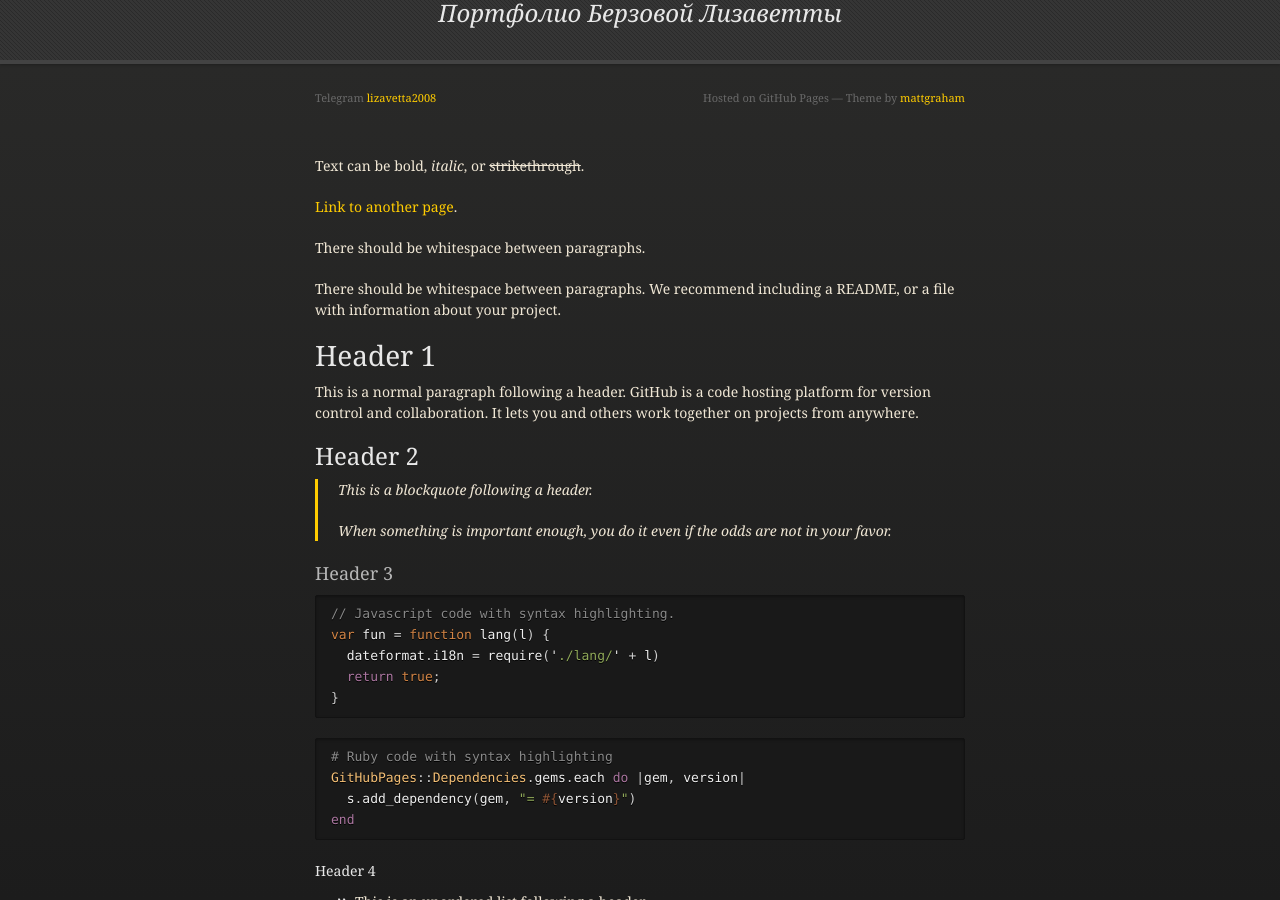
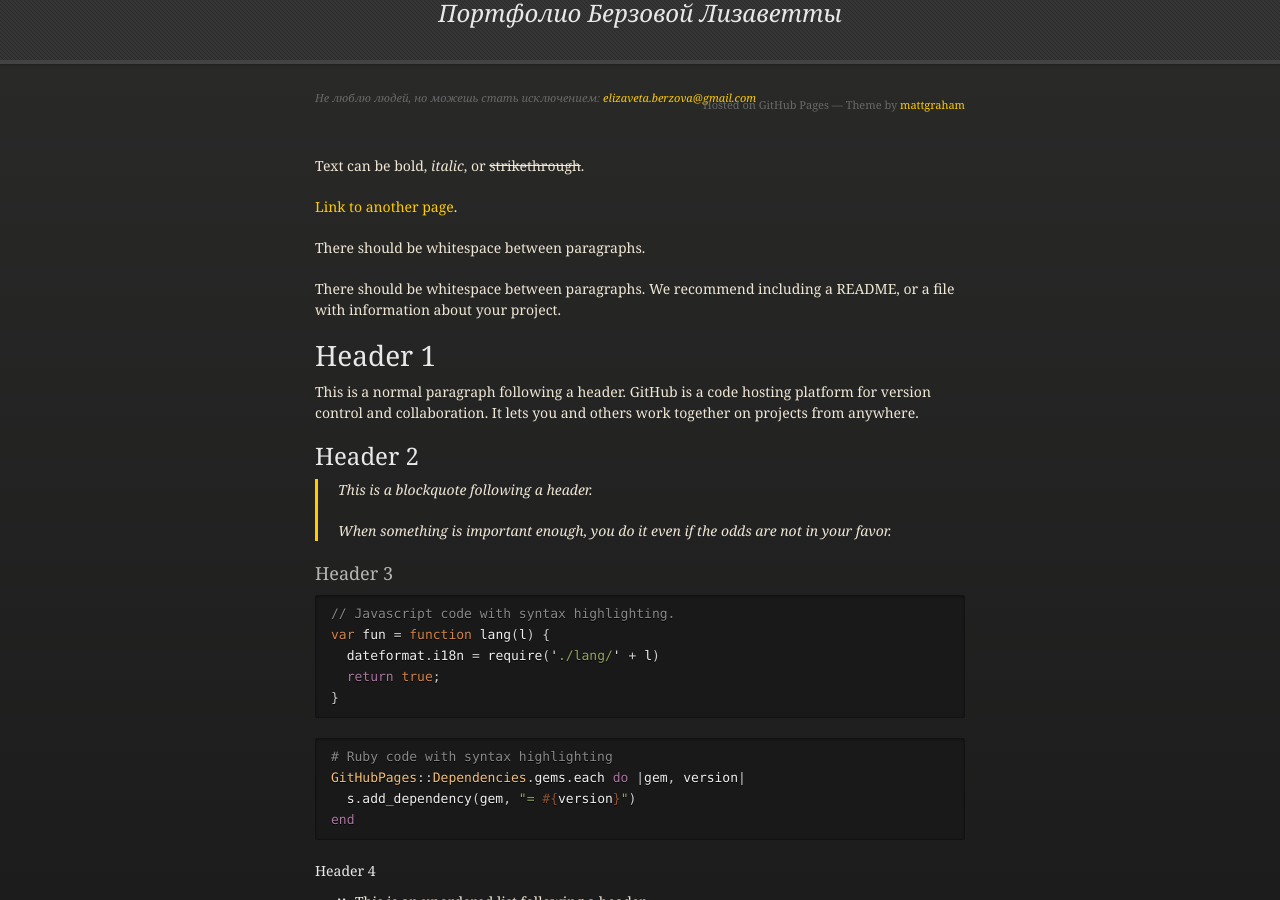
Before and after one commit to lizavetta2008/lizavetta2008.github.io, a Jekyll site: the page built from index.md, in a window 1280 px wide and 900 px high. Built offline with Jekyll 4.4.1, drawn with Linux system fonts in a browser that asks for light colours.

Commit message:
Update default.html

```diff
--- a/_layouts/default.html
+++ b/_layouts/default.html
@@ -26,7 +26,7 @@
 
       <section>
         <div id="title">
-          <span class="credits left"> Telegram <a href="{{ site.github.owner_url }}">{{ site.github.owner_name }}</a></span>
+          <span class="credits left"> <i>Не люблю людей, но можешь стать исключением: <a href="elizaveta.berzova@gmail.com">elizaveta.berzova@gmail.com</a></i></span>
           <span class="credits right">Hosted on GitHub Pages &mdash; Theme by <a href="https://twitter.com/mattgraham">mattgraham</a></span>
         </div>
 
```
